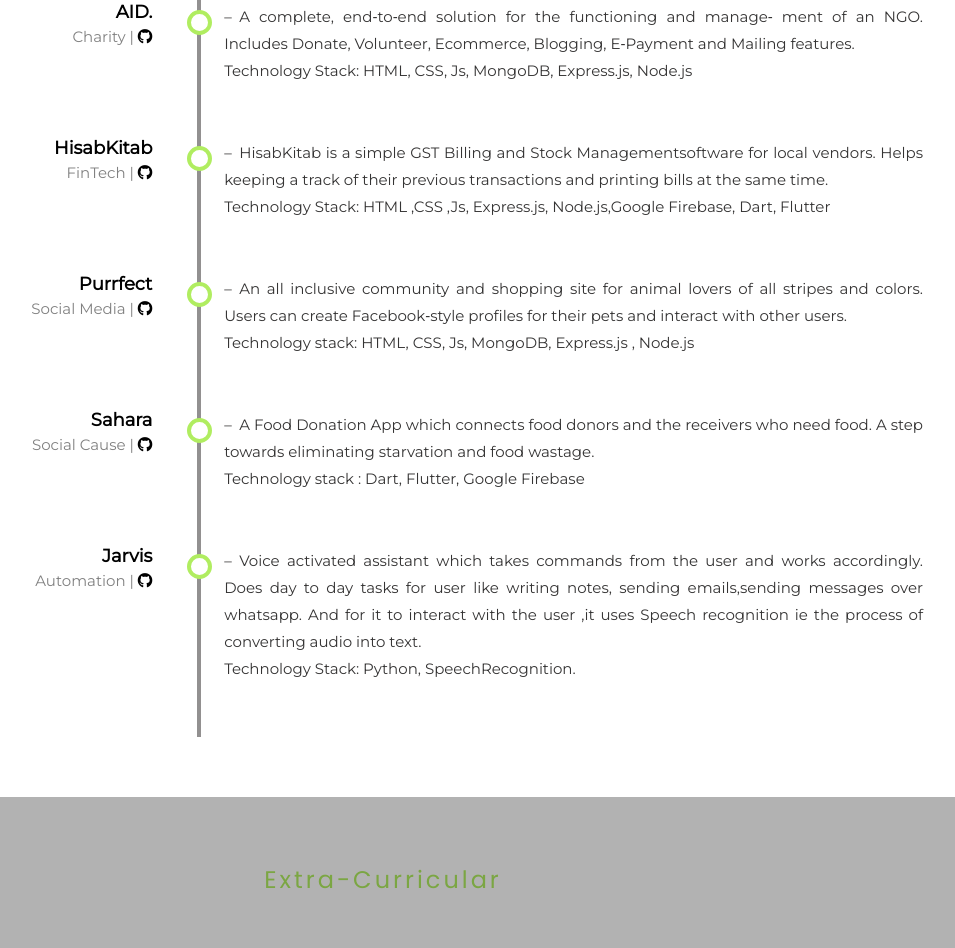
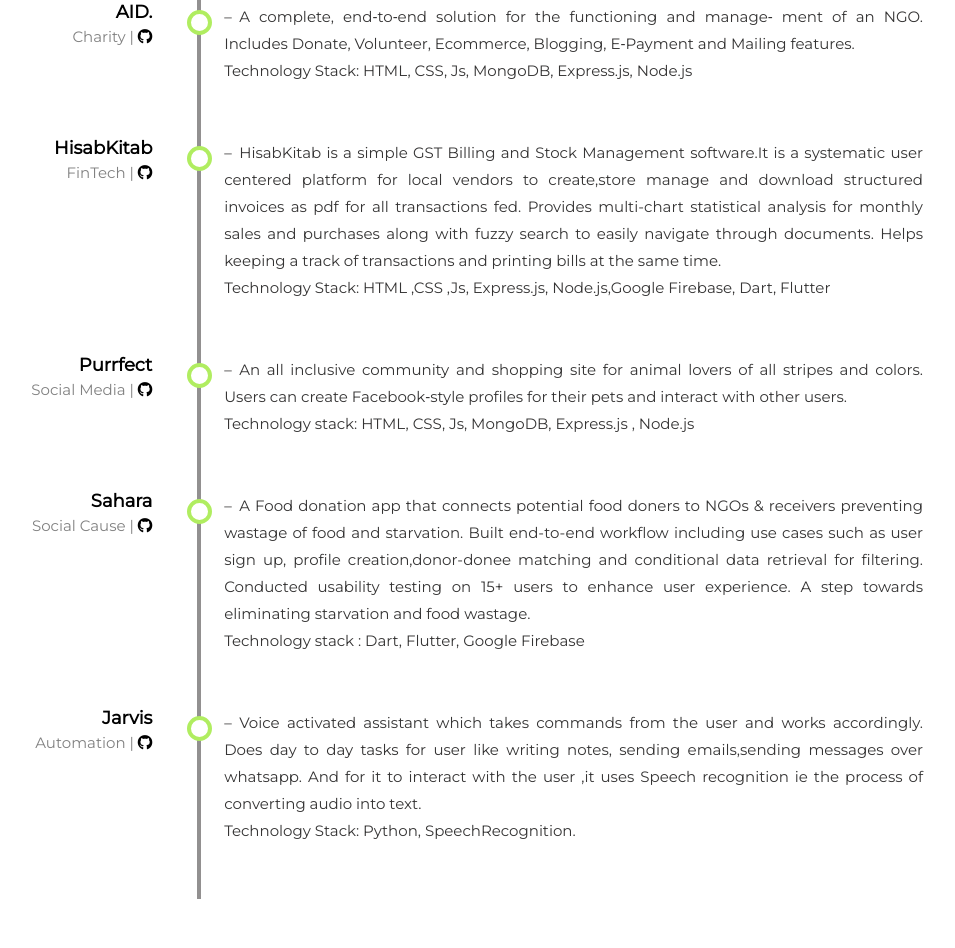
Before and after one commit to bhavya092/Portfolio, a plain HTML site: page index.html in a window 1280 px wide. Shown: the part 2840-3788 px from the top of the page, without its empty margins (257-1212 px from the left). Drawn offline with nearby package versions, Linux system fonts and the light colour scheme.

Commit message:
Update index.html

```diff
--- a/index.html
+++ b/index.html
@@ -264,9 +264,10 @@ model has a total of 29 million parameters & outputs unique realistic faces afte
 				</div>
 				<div class="body">
 					<ul>
-						<li>HisabKitab is a simple GST Billing and Stock Managementsoftware for
-							local vendors.
-							Helps keeping a track of their previous transactions and printing bills
+						<li>HisabKitab is a simple GST Billing and Stock Management software.It is a systematic user centered platform for local vendors to create,store manage and download structured invoices as pdf for all
+transactions fed. Provides multi-chart statistical analysis for monthly sales and purchases along with fuzzy search to
+easily navigate through documents.
+							Helps keeping a track of transactions and printing bills
 							at the same time.
 							<br>
 							Technology Stack: HTML ,CSS ,Js, Express.js, Node.js,Google Firebase,
@@ -301,8 +302,9 @@ model has a total of 29 million parameters & outputs unique realistic faces afte
 				</div>
 				<div class="body">
 					<ul>
-						<li>A Food Donation App which connects food donors and the receivers
-							who need food.
+						<li>A Food donation app that connects potential food doners to NGOs & receivers preventing wastage of food and starvation.
+Built end-to-end workflow including use cases such as user sign up, profile creation,donor-donee matching and conditional data
+retrieval for filtering. Conducted usability testing on 15+ users to enhance user experience.
 							A step towards eliminating starvation and food wastage.
 							<br>
 							Technology stack : Dart, Flutter, Google Firebase
```
